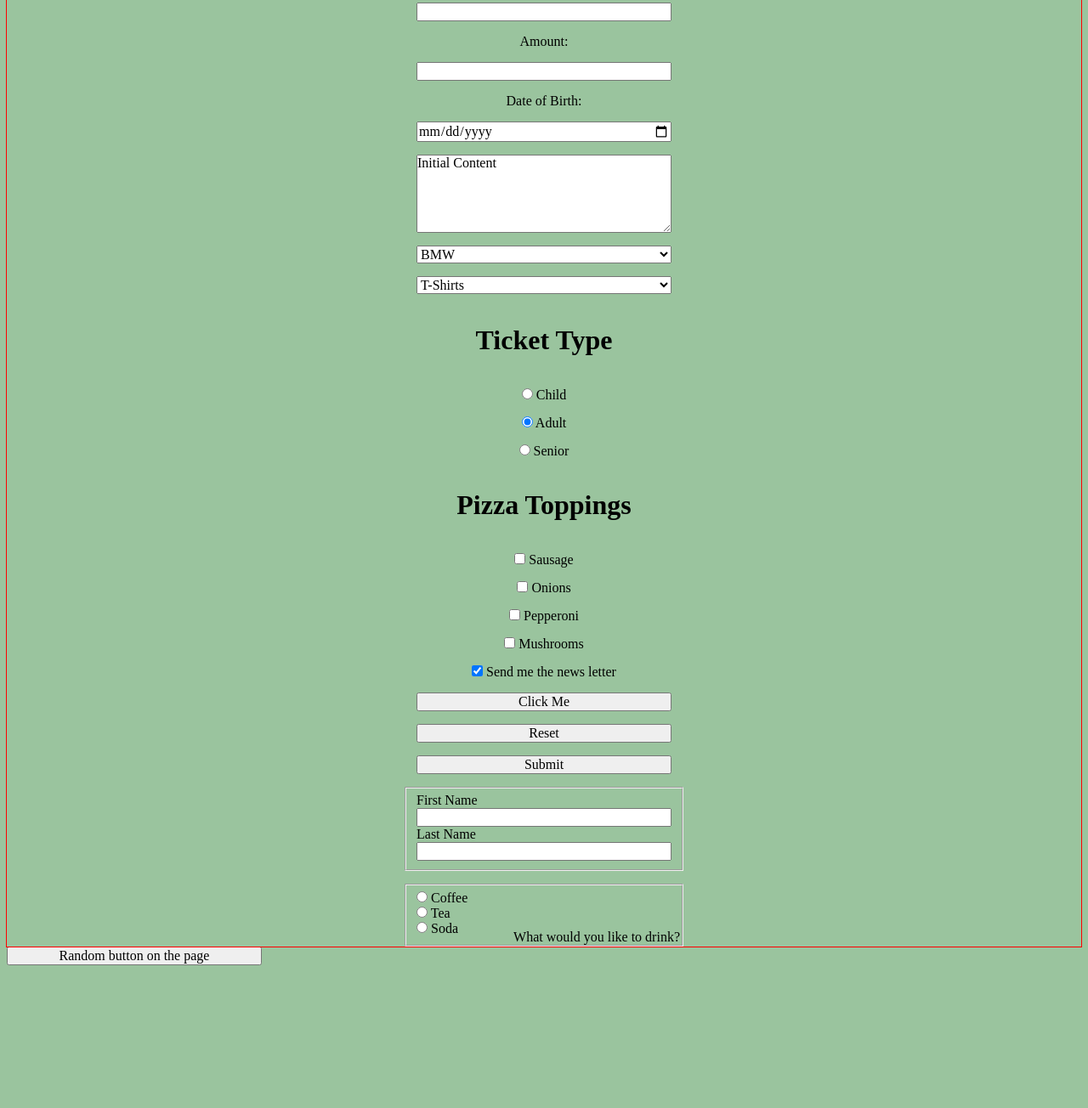
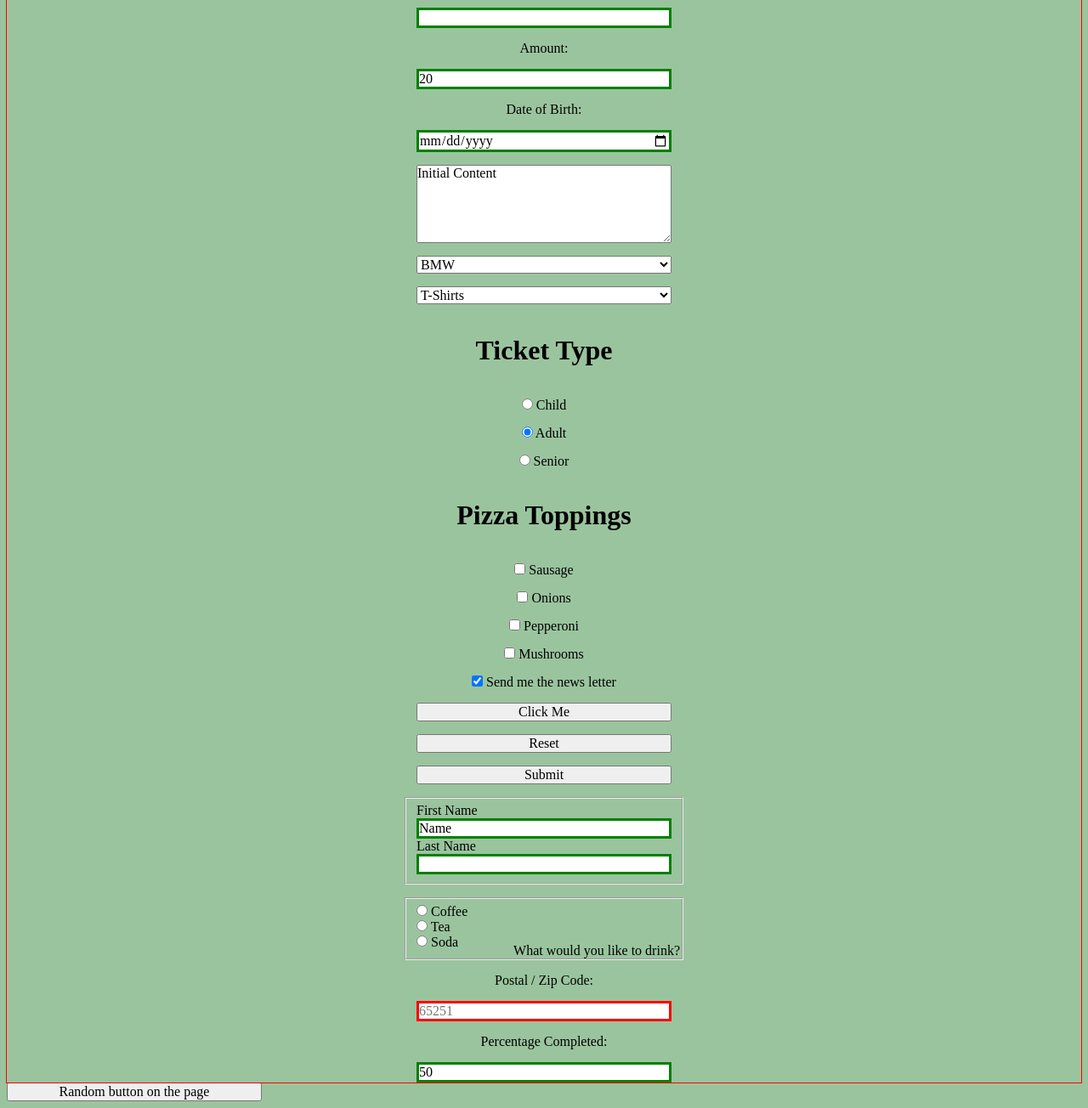
Before and after one commit to MohamedEmadFahmy/Odin-Fullstack, a plain HTML site: page Forms/index.html in a window 1280 px wide. Shown: the part 248-1552 px from the top of the page at 85% size. Before the commit the page ends 1392 px from the top, so only its background shows below. Drawn offline with Linux system fonts and the light colour scheme.

Commit message:
finish from validation part

```diff
--- a/Forms/index.html
+++ b/Forms/index.html
@@ -10,7 +10,7 @@
     <form action="https://httpbin.org/post" method="post">
 
         <label for="firstName">First Name</label>
-        <input type="text" id="firstName" placeholder="Enter Your First Name:" name="first_name">
+        <input type="text" id="firstName" placeholder="Enter Your First Name:" name="first_name" required   >
 
 
         <!-- YOU HAVE TO SPECIFY A NAME IN THE INPUT FIELD OTHERWISE THE DATA WILL BE IGNORED -->
@@ -28,7 +28,7 @@
 
 
         <label for="amount">Amount:</label>
-        <input type="number" id="amount" name="amount">
+        <input type="number" id="amount" name="amount" min="10" max="99" value="20">
 
 
 
@@ -118,7 +118,7 @@
 
         <fieldset>
             <label for="first_name">First Name</label>
-            <input type="text" id="first_name" name="first_name">
+            <input type="text" id="first_name" name="first_name" required minlength="3" maxlength="5" value="Name">
 
             <label for="last_name">Last Name</label>
             <input type="text" id="last_name" name="last_name">
@@ -146,8 +146,11 @@
           </fieldset>
 
 
+        <label for="zip_code">Postal / Zip Code:</label>
+        <input type="text" id="zip_code" name="zip_code" pattern="(\d{5}([\-]\d{4})?)" required title="Please enter a valid zip code, example: 65251" placeholder="65251">
 
-
+        <label for="progess-bar">Percentage Completed:</label>
+        <input type="progress" id="progess-bar" value="50" max="100" >
     </form>
 
 
--- a/Forms/style.css
+++ b/Forms/style.css
@@ -41,3 +41,11 @@ legend {
     bottom: 0;
     right: 0;
 }
+
+input:valid {
+    border: 3px solid green;
+}
+
+input:invalid {
+    border: 3px solid red;
+}
```
